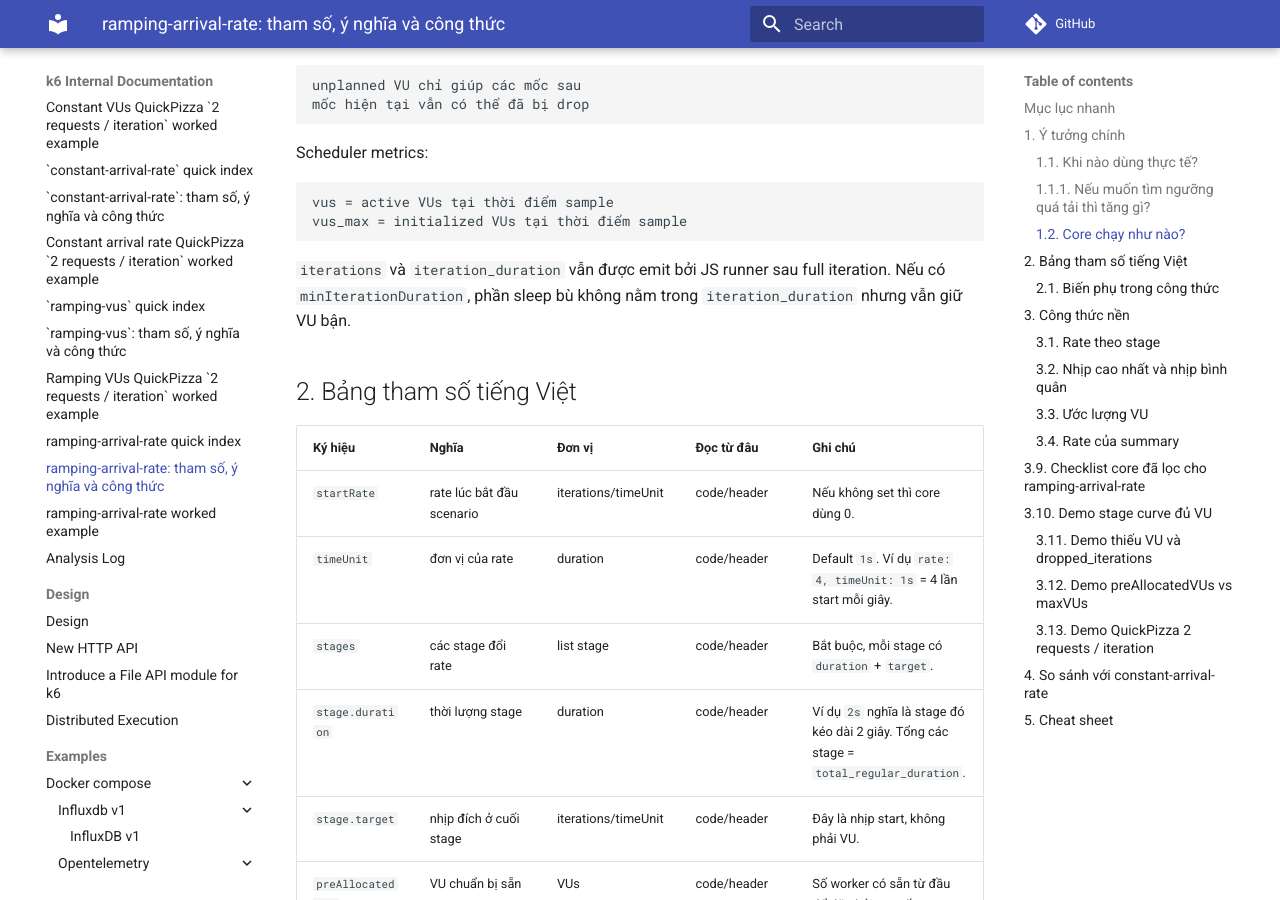
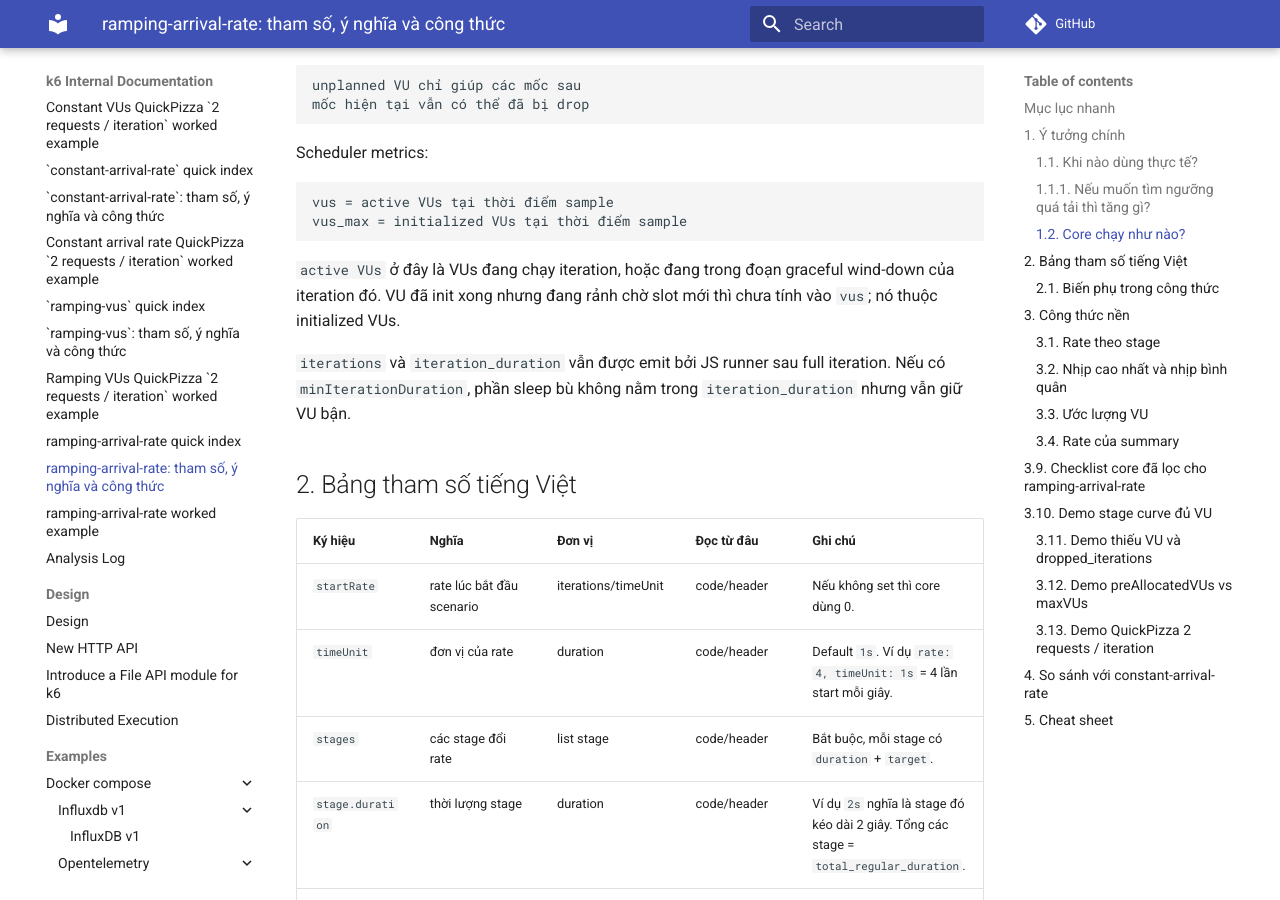
Before and after one commit to meomew-auto/markdown, an MkDocs documentation site: the page built from docs/20260518_ramping-arrival-rate-tham-so-cong-thuc.md, in a window 1280 px wide and 900 px high, scrolled down 3945 px. Built offline with MkDocs 1.6.1 and Material for MkDocs 9.7.7, drawn with Linux system fonts in a browser that asks for light colours; comment, search, counter and statistics services are not loaded.

````diff
--- a/docs/20260518_ramping-arrival-rate-tham-so-cong-thuc.md
+++ b/docs/20260518_ramping-arrival-rate-tham-so-cong-thuc.md
@@ -207,6 +207,10 @@ Scheduler metrics:
 vus = active VUs tại thời điểm sample
 vus_max = initialized VUs tại thời điểm sample
 ```
+
+`active VUs` ở đây là VUs đang chạy iteration, hoặc đang trong đoạn graceful wind-down của
+iteration đó. VU đã init xong nhưng đang rảnh chờ slot mới thì chưa tính vào `vus`; nó thuộc
+initialized VUs.
 
 `iterations` và `iteration_duration` vẫn được emit bởi JS runner sau full iteration.
 Nếu có `minIterationDuration`, phần sleep bù không nằm trong `iteration_duration`
````
Also changed, not shown: README.md (+6 -0 lines), docs/20260114_vu-lifecycle-and-iteration-counters.md (+4 -1 lines), docs/20260518_ramping_arrival_rate_worked_example.md (+2 -0 lines), 1 other file.
